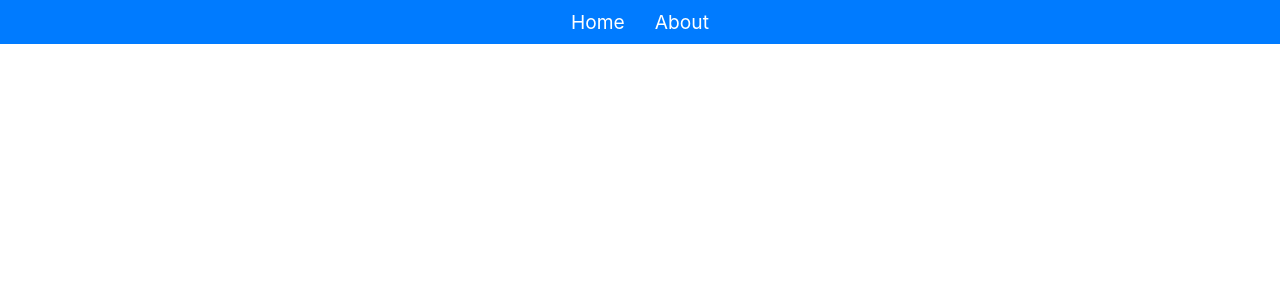
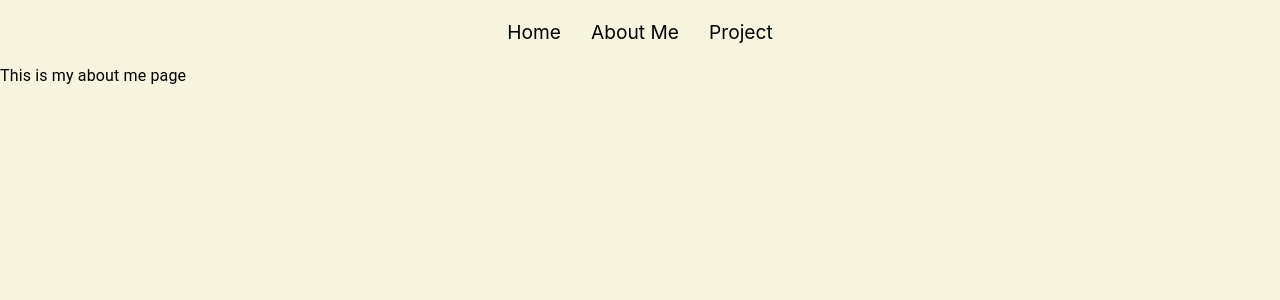
Before and after one commit to haophn01/Howie, a React (Create React App) app in the folder client/: page /AboutMe in a window 1280 px wide. Before the commit this address had no page. Shown: the top 300 px of the page. Built offline with nearby package versions, Linux system fonts and the light colour scheme.

Commit message:
will continue tmr

```diff
--- a/client/src/App.tsx
+++ b/client/src/App.tsx
@@ -1,37 +1,37 @@
-import React from 'react';
-import { BrowserRouter as Router, Routes, Route,  Link } from 'react-router-dom';
+import { BrowserRouter as Router, Routes, Route, Link } from 'react-router-dom';
 import Home from './pages/Home';
-import About from './pages/About';
+import AboutMe from './pages/AboutMe';
+import Project from './pages/Project';
 
 
-const App: React.FC = () => {
+
+export default function App() {
     return (
+        <div style ={{
+            backgroundColor: '#F7F4DF',
+            height: '100vh',
+        }}>
         <Router>
-          <nav style={styles.nav}>
+            <div style={{ display: 'flex', justifyContent: 'center', alignItems: 'center', padding: '20px' }}>
                 <Link to="/Home" style={styles.link}>Home</Link>
-              <Link to="/About" style={styles.link}>About</Link>
-          </nav>
+                <Link to="/AboutMe" style={styles.link}>About Me</Link>
+                <Link to="/Project" style={styles.link}>Project</Link>
+            </div>
             <Routes>
                 <Route path="/Home" element={<Home />} />
-              <Route path="/About" element={<About />} />
+                <Route path="/AboutMe" element={<AboutMe />} />
+                <Route path="/Project" element={<Project />} />
             </Routes>
         </Router>
+        </div>
     );
 };
 
 const styles = {
-  nav: {
-      display: 'flex',
-      justifyContent: 'center',
-      padding: '10px',
-      backgroundColor: '#007BFF',
-  },
     link: {
         margin: '0 15px',
-      color: 'white',
+        color: 'black',
         textDecoration: 'none',
         fontSize: '1.2rem',
     },
 };
-
-export default App;
--- a/client/src/pages/About.tsx
+++ /dev/null
@@ -1,7 +0,0 @@
-import React from 'react';
-
-const About: React.FC = () => {
-    return <div>Hello, This will be about my about page</div>;
-};
-
-export default About;
--- /dev/null
+++ b/client/src/pages/AboutMe.tsx
@@ -0,0 +1,10 @@
+import { Typography } from '@mui/material';
+export default function AboutMe() {
+    return (
+        <div>
+            <Typography variant="body1">
+                This is my about me page
+            </Typography>
+        </div>
+    )
+}
--- a/client/src/pages/Home.tsx
+++ b/client/src/pages/Home.tsx
@@ -1,7 +1,7 @@
-import React from 'react';
-
-const Home: React.FC = () => {
-    return <div>Hello, This will be your home page</div>;
-};
-
-export default Home;
+export default function Home() {
+    return (
+        <div>
+            <h1>This is my home page</h1>
+        </div>
+    )
+}
--- /dev/null
+++ b/client/src/pages/Project.tsx
@@ -0,0 +1,7 @@
+export default function Project() {
+    return (
+        <div>
+            <h1>This is my project pages</h1>
+        </div>
+    )
+}
```
Also changed, not shown: 1 other file (tests, documents, lock files or other folders). Lines whose indentation alone changed are shown as unchanged.
